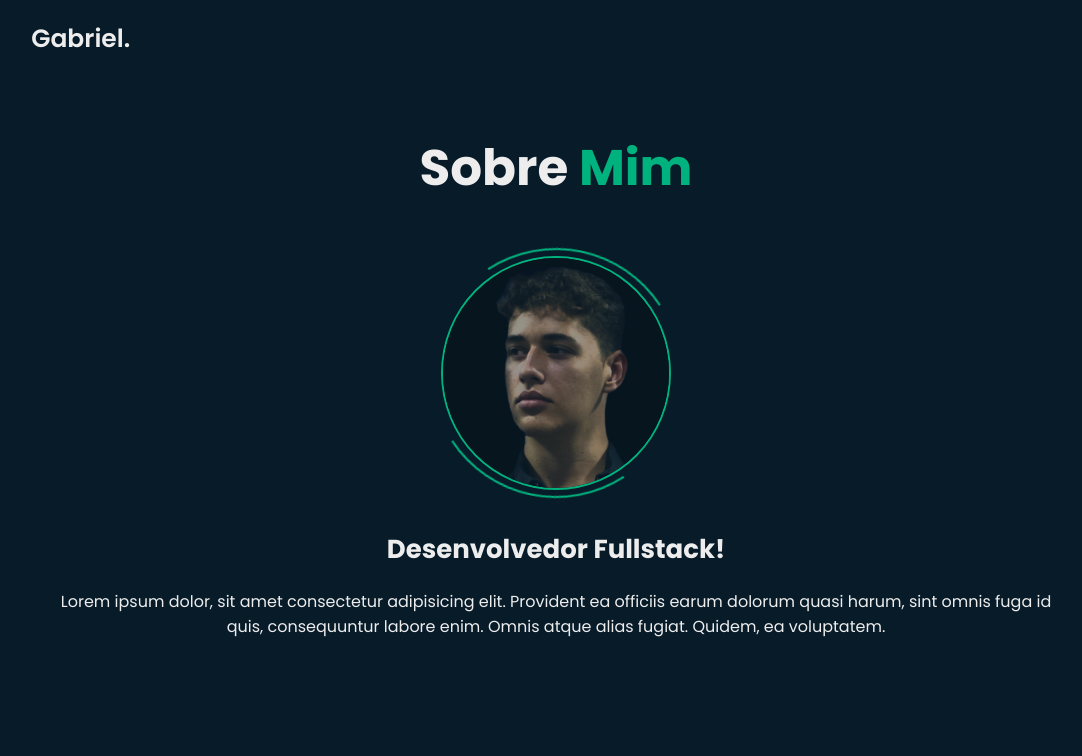
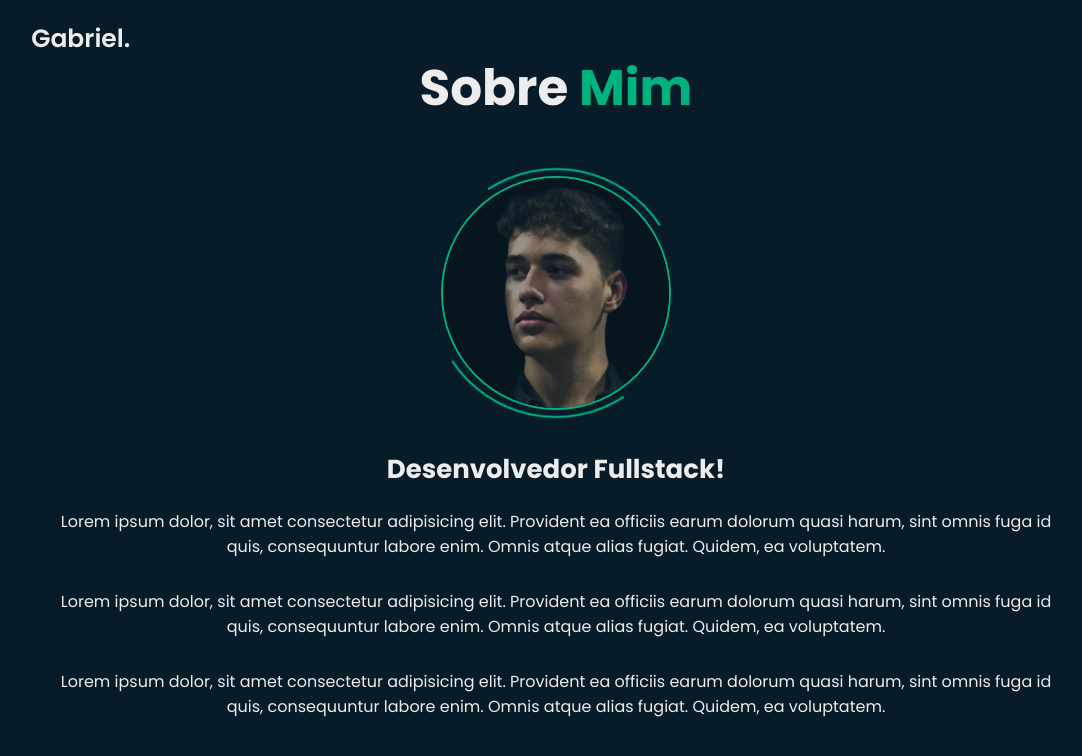
Before and after one commit to Gabrielingnau/My-Portfolio, a React (Vite) app: page /Sobre/1 in a window 1280 px wide. Shown: the top 756 px of the page, without its empty margins (84-1166 px from the left). Built offline with nearby package versions, Linux system fonts and the light colour scheme.

Commit message:
first commit

```diff
--- a/src/pages/Home/styles.ts
+++ b/src/pages/Home/styles.ts
@@ -68,6 +68,16 @@ export const HomeContent = styled.div`
 
     .links {
       height: 40%;
+    }
+  }
+
+  @media (max-width: 800px) and (max-height: 400px) {
+    padding: 2rem 8%;
+    justify-content: flex-start;
+    margin-top: 15rem;
+
+    .links {
+      min-height: 30rem;
     }
   }
 
--- a/src/pages/Sobre/index.tsx
+++ b/src/pages/Sobre/index.tsx
@@ -23,6 +23,20 @@ export function Sobre() {
         voluptatem.
         <Reload variant={4}/>
       </p>
+      <p>
+        Lorem ipsum dolor, sit amet consectetur adipisicing elit. Provident ea
+        officiis earum dolorum quasi harum, sint omnis fuga id quis,
+        consequuntur labore enim. Omnis atque alias fugiat. Quidem, ea
+        voluptatem.
+        <Reload variant={4}/>
+      </p>
+      <p>
+        Lorem ipsum dolor, sit amet consectetur adipisicing elit. Provident ea
+        officiis earum dolorum quasi harum, sint omnis fuga id quis,
+        consequuntur labore enim. Omnis atque alias fugiat. Quidem, ea
+        voluptatem.
+        <Reload variant={4}/>
+      </p>
       </SobreContent>
       </div>
       </section>
--- a/src/pages/Sobre/styles.ts
+++ b/src/pages/Sobre/styles.ts
@@ -41,14 +41,21 @@ section {
       padding: 2rem 8%;
     }
 
+    @media (min-width: 320px) and (max-height: 700px) {
+      margin-top: 10rem;
+    }
+
+    @media (min-width: 320px) and (max-height: 500px) {
+      margin-top: 35rem;
+    }
+
     @media (min-width: 500px) and (max-height: 700px) {
+      margin-top: 15rem;
         .wraper {
         flex-direction: row;
         gap: 5rem;
       }
     }
-
-
   }
 `
 
@@ -119,12 +126,3 @@ export const SobreContent = styled.div`
       max-width: 60rem;
   }
 `
-
-
-export const BtnBox = styled.div`
-  display: inline-block;
-
-  @media (max-width: 991px) {
-    margin-bottom: 10rem;
-  }
-`
```
